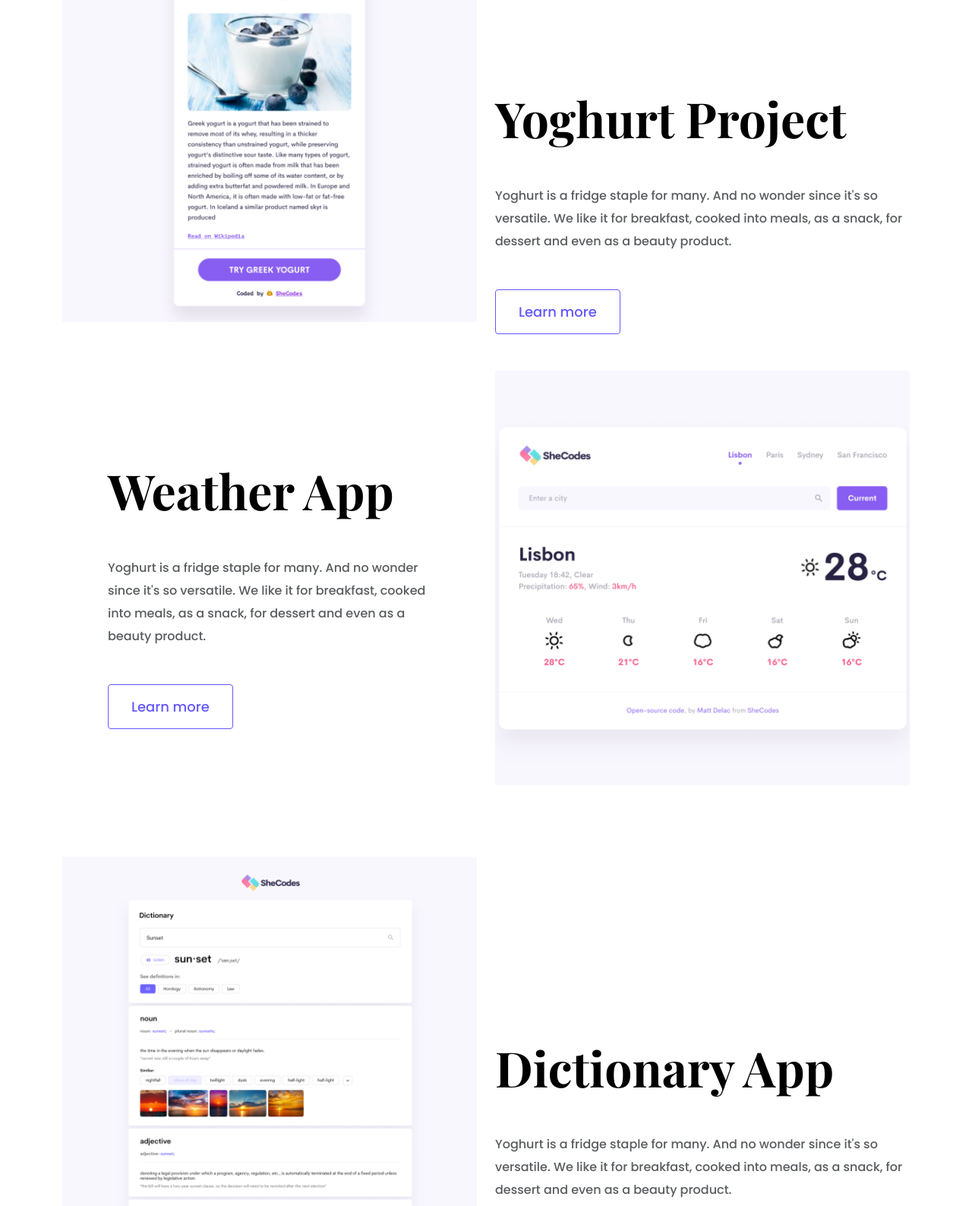
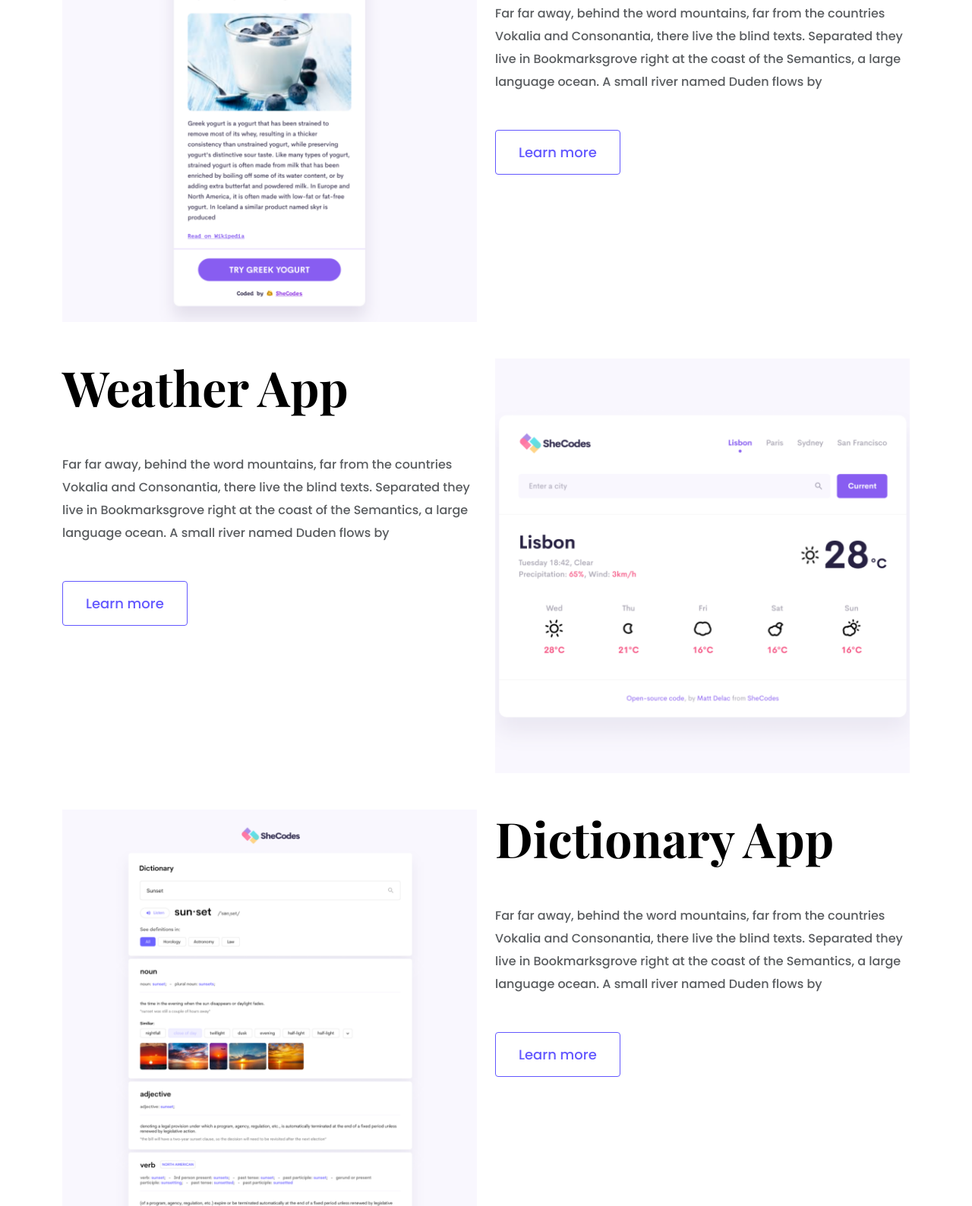
Before and after one commit to gemmasmedley90/portfolio--project, a plain HTML site: page index.html in a window 1280 px wide. Shown: the part 893-2481 px from the top of the page at 76% size. Drawn offline with nearby package versions, Linux system fonts and the light colour scheme; a web font is replaced by a local one.

Commit message:
Moved round container to make information fit better

```diff
--- a/index.html
+++ b/index.html
@@ -28,39 +28,54 @@
 <div class="container">
       <div class="row mb-5">
         <div class="col d-none d-lg-block">
-            <img src="images/yogurt.png" class="img-fluid" alt="" />
+          <img src="images/yogurt.png" class="img-fluid" alt="">
         </div>
         <div class="col">
-        <div class="project-description"></div>
-<h2 class="mb-5">Yoghurt Project</h2>
-<p class="mb-5 text-muted">Yoghurt is a fridge staple for many. And no wonder since it's so versatile. We like it for breakfast, cooked into meals, as a snack, for dessert and even as a beauty product.</p>
-<a href="" class="btn btn-branding-outline">Learn more</a>
+          <div class="project-desciption">
+            <h2 class="mb-5">Yogurt Project</h2>
+            <p class="mb-5 text-muted">
+              Far far away, behind the word mountains, far from the countries
+              Vokalia and Consonantia, there live the blind texts. Separated
+              they live in Bookmarksgrove right at the coast of the Semantics, a
+              large language ocean. A small river named Duden flows by
+            </p>
+            <a href="" class="btn btn-branding-outline"> Learn more </a>
           </div>
         </div>
-
-
+      </div>
       <div class="row mb-5">
         <div class="col">
-        <div class="project-description">
+          <div class="project-desciption">
             <h2 class="mb-5">Weather App</h2>
-<p class="mb-5 text-muted">Yoghurt is a fridge staple for many. And no wonder since it's so versatile. We like it for breakfast, cooked into meals, as a snack, for dessert and even as a beauty product.</p>
-<a href="" class="btn btn-branding-outline">Learn more</a>
+            <p class="mb-5 text-muted">
+              Far far away, behind the word mountains, far from the countries
+              Vokalia and Consonantia, there live the blind texts. Separated
+              they live in Bookmarksgrove right at the coast of the Semantics, a
+              large language ocean. A small river named Duden flows by
+            </p>
+            <a href="" class="btn btn-branding-outline"> Learn more </a>
           </div>
         </div>
         <div class="col d-none d-lg-block">
-            <img src="images/weather.png" class="img-fluid" alt="" />
+          <img src="images/weather.png" class="img-fluid" alt="">
         </div>
       </div>
-
       <div class="row">
         <div class="col d-none d-lg-block">
-            <img src="images/dictionary.png" class="img-fluid" alt="" />
+          <img src="images/dictionary.png" class="img-fluid" alt="">
         </div>
         <div class="col">
-        <div class="project-description"></div>
+          <div class="project-desciption">
             <h2 class="mb-5">Dictionary App</h2>
-<p class="mb-5 text-muted">Yoghurt is a fridge staple for many. And no wonder since it's so versatile. We like it for breakfast, cooked into meals, as a snack, for dessert and even as a beauty product.</p>
-<a href="" class="btn btn-branding-outline">Learn more</a>
+            <p class="mb-5 text-muted">
+              Far far away, behind the word mountains, far from the countries
+              Vokalia and Consonantia, there live the blind texts. Separated
+              they live in Bookmarksgrove right at the coast of the Semantics, a
+              large language ocean. A small river named Duden flows by
+            </p>
+            <a href="" class="btn btn-branding-outline"> Learn more </a>
+          </div>
+        </div>
       </div>
     </div>
     </div>
```
Lines whose indentation alone changed are shown as unchanged.
